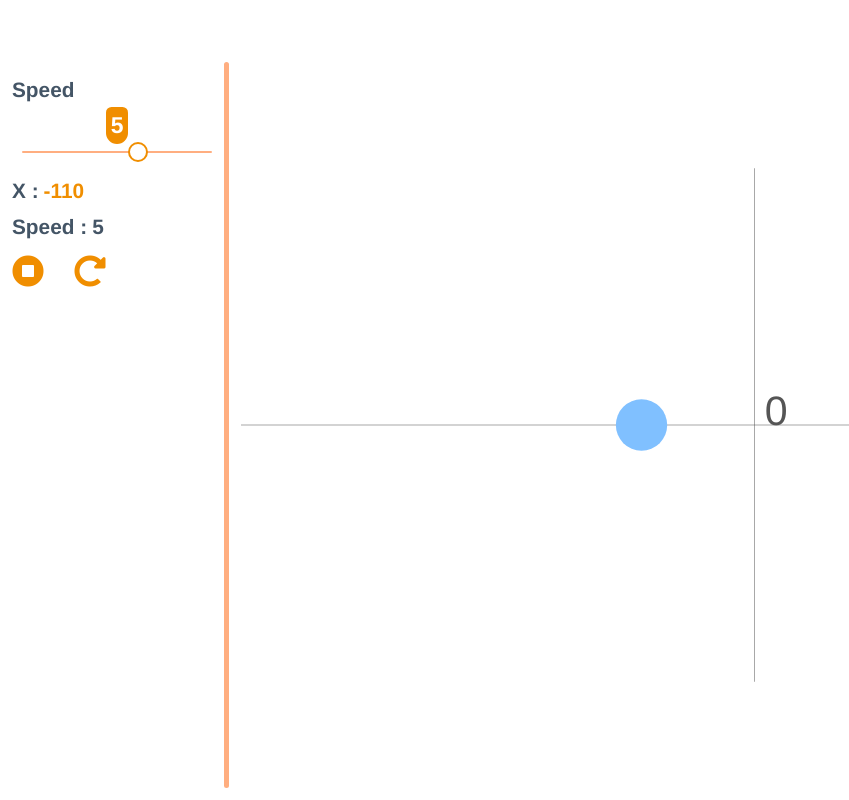
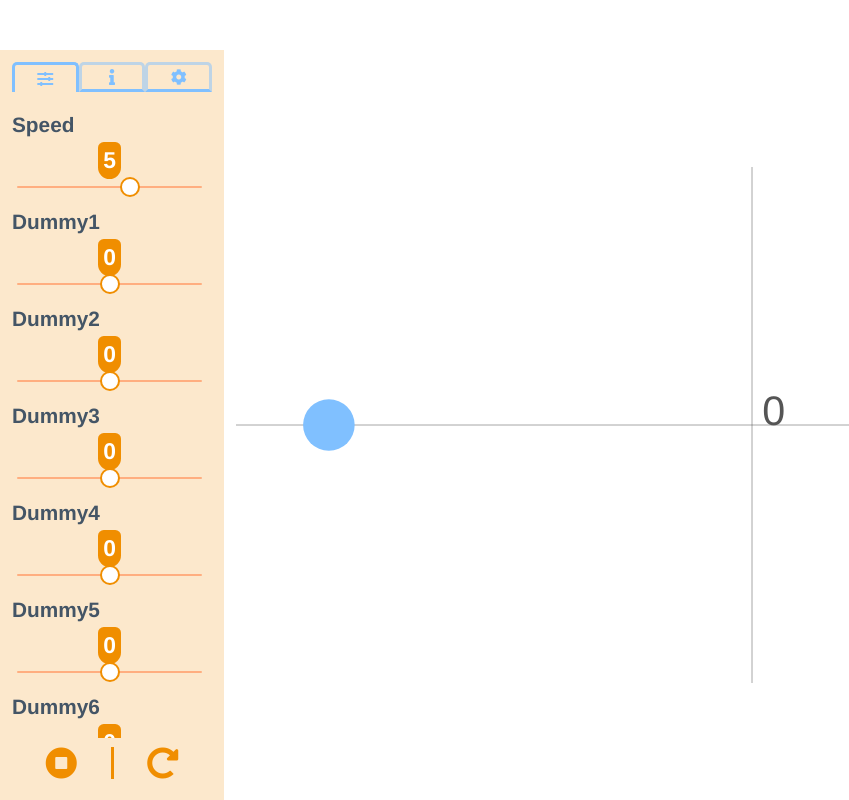
Before and after one commit to Saknowman/math_visual_site, a Vue app in the folder math_view_dev/: page /view in a window 1280 px wide. Shown: the whole page, without its empty margins (0-849 px from the left). Built offline with nearby package versions, Linux system fonts and the light colour scheme.

Commit message:
Be better visual controller.

```diff
--- a/math_view_dev/src/App.vue
+++ b/math_view_dev/src/App.vue
@@ -20,6 +20,7 @@
 
         .main {
             flex: 1;
+            max-height: calc(100vh - #{$header-height});
         }
     }
 </style>
--- a/math_view_dev/src/assets/css/variables/layout.scss
+++ b/math_view_dev/src/assets/css/variables/layout.scss
@@ -1,2 +1,5 @@
 $header-height: 50px;
 $menu-width: 200px;
+
+$tab-header-height: 30px;
+$scroll-bar-width: 7px;
--- a/math_view_dev/src/assets/css/variables/theme_colors.scss
+++ b/math_view_dev/src/assets/css/variables/theme_colors.scss
@@ -1,5 +1,5 @@
 $theme-color-background: #eee;
-$theme-color-background-secondary: #eee;
+$theme-color-background-secondary: #aaa;
 $theme-color-text: #234;
 $theme-color-text-secondary: #456;
 $theme-color-main-primary: #F08E00;
--- /dev/null
+++ b/math_view_dev/src/components/atoms/area/ScrollArea.vue
@@ -0,0 +1,32 @@
+<template>
+    <div class="scroll-area">
+        <slot></slot>
+    </div>
+</template>
+
+<script>
+    export default {
+        name: "ScrollArea"
+    }
+</script>
+
+<style lang="scss" scoped>
+    .scroll-area {
+        overflow-y: scroll;
+        overflow-x: hidden;
+    }
+
+    .scroll-area::-webkit-scrollbar {
+        width: $scroll-bar-width;
+    }
+
+    .scroll-area::-webkit-scrollbar-thumb {
+        background: $theme-color-accent-primary;
+        border-radius: 10px;
+    }
+
+    .scroll-area::-webkit-scrollbar-track {
+        background: rgba($theme-color-accent-primary, 0.3);
+        border-radius: 10px;
+    }
+</style>
--- a/math_view_dev/src/components/molecules/forms/RangeInputWithLabel.vue
+++ b/math_view_dev/src/components/molecules/forms/RangeInputWithLabel.vue
@@ -54,7 +54,7 @@
         font-size: 1.3em;
 
         .base-input-range {
-            padding: $space-medium;
+            padding: $space-medium 0;
             font-size: 1.0em;
         }
     }
--- /dev/null
+++ b/math_view_dev/src/components/molecules/layout/TabLayout.vue
@@ -0,0 +1,91 @@
+<template>
+    <div class="tab-layout">
+        <div class="tab-headers">
+            <div
+                    :class="{
+                        'tab-header': true,
+                        'selected': active_tab === header
+                    }"
+                    v-for="(header, index) in headers"
+                    :key="header"
+                    @click="active_tab = header"
+                    :style="{width: 100 / headers.length + '%'}"
+            >
+                <slot :name="'header_' + index"></slot>
+            </div>
+        </div>
+        <scroll-area class="tab-contents">
+            <div
+                    class="tab-content"
+                    v-for="(header, index) in headers"
+                    :key="header + '_content'"
+            >
+                <slot
+                        v-if="active_tab === header"
+                        :name="'content_' + index"
+                ></slot>
+            </div>
+        </scroll-area>
+    </div>
+</template>
+
+<script>
+    import ScrollArea from "../../atoms/area/ScrollArea";
+
+    export default {
+        name: "TabLayout",
+        components: {'scroll-area': ScrollArea},
+        props: {
+            headers: {
+                type: Array,
+                default() {
+                    return []
+                }
+            }
+        },
+        data() {
+            return {
+                active_tab: false
+            }
+        },
+        mounted() {
+            if (this.headers.length > 0) {
+                this.active_tab = this.headers[0];
+            }
+        }
+    }
+</script>
+
+<style lang="scss" scoped>
+    .tab-layout {
+        display: flex;
+        flex-direction: column;
+
+        .tab-headers {
+            height: $tab-header-height;
+            display: flex;
+            flex-direction: row;
+
+            .tab-header {
+                display: flex;
+                justify-content: center;
+                padding: 0 $space-small;
+                border: $space-small solid rgba($theme-color-accent-primary, 0.5);
+                border-bottom-color: rgba($theme-color-accent-primary, 1);
+                border-top-left-radius: 5px;
+                border-top-right-radius: 5px;
+            }
+
+            .tab-header.selected {
+                border-color: rgba($theme-color-accent-primary, 1);
+                border-bottom: none;
+            }
+        }
+
+        .tab-contents {
+            flex: 1;
+            margin-top: $space-medium;
+            padding-right: $space-medium;
+        }
+    }
+</style>
--- /dev/null
+++ b/math_view_dev/src/components/molecules/menu/BaseControllerMenu.vue
@@ -0,0 +1,99 @@
+<template>
+    <div class="controller-menu">
+        <tab-layout class="value-controller" :headers="['Controller', 'Viewer', 'Config']">
+            <template v-slot:header_0>
+                <i class="tab-icon fas fa-sliders-h"></i>
+            </template>
+            <template v-slot:content_0>
+                <slot name="config"></slot>
+            </template>
+
+            <template v-slot:header_1>
+                <i class="tab-icon fas fa-info"></i>
+            </template>
+            <template v-slot:content_1>
+                <slot name="current-value-viewer"></slot>
+            </template>
+
+            <template v-slot:header_2>
+                <i class="tab-icon fas fa-cog"></i>
+            </template>
+            <template v-slot:content_2>
+
+            </template>
+        </tab-layout>
+        <div class="motion-controller">
+            <i
+                    v-if="!is_running"
+                    class="control-button start-button fas fa-play-circle"
+                    @click="$emit('start')">
+            </i>
+            <i
+                    v-else
+                    class="control-button stop-button fas fa-stop-circle"
+                    @click="$emit('stop')">
+            </i>
+
+            <i
+                    class="control-button reset-button fas fa-redo-alt"
+                    @click="$emit('reset')">
+            </i>
+        </div>
+    </div>
+</template>
+
+<script>
+    import TabLayout from "../layout/TabLayout";
+
+    export default {
+        name: "BaseControllerMenu",
+        components: {
+            'tab-layout': TabLayout
+        },
+        props: {
+            is_running: {
+                type: Boolean,
+                required: true
+            }
+        }
+    }
+</script>
+
+<style lang="scss" scoped>
+    .controller-menu {
+        display: flex;
+        flex-direction: column;
+        height: 100%;
+
+        .value-controller {
+            flex: 1;
+            overflow: auto;
+
+            .tab-icon {
+                font-size: 1em;
+                color: $theme-color-accent-primary;
+                align-self: center;
+            }
+        }
+
+        .motion-controller {
+            display: flex;
+            justify-content: space-around;
+            height: 50px;
+
+            .control-button {
+                border-left: solid $space-small;
+                flex: 1;
+                text-align: center;
+                align-self: center;
+                font-size: 2em;
+                color: $theme-color-main-primary;
+            }
+
+            .control-button:first-child {
+                border-left: none;
+            }
+        }
+    }
+
+</style>
--- a/math_view_dev/src/components/molecules/menu/BaseMenu.vue
+++ /dev/null
@@ -1,52 +0,0 @@
-<template>
-    <div class="menu">
-        <slot name="config"></slot>
-        <slot name="current-value-viewer"></slot>
-        <div class="motion-controller">
-            <i
-                    v-if="!is_running"
-                    class="control-button start-button fas fa-play-circle"
-                    @click="$emit('start')">
-            </i>
-            <i
-                    v-else
-                    class="control-button stop-button fas fa-stop-circle"
-                    @click="$emit('stop')">
-            </i>
-
-            <i
-                    class="control-button reset-button fas fa-redo-alt"
-                    @click="$emit('reset')">
-            </i>
-        </div>
-    </div>
-</template>
-
-<script>
-    export default {
-        name: "BaseMenu",
-        props: {
-            is_running: {
-                type: Boolean,
-                required: true
-            }
-        }
-    }
-</script>
-
-<style lang="scss" scoped>
-    .motion-controller {
-        display: flex;
-
-        .control-button {
-            width: 50px;
-            margin-left: $space-x-large;
-            font-size: 2em;
-            color: $theme-color-main-primary;
-        }
-        .control-button:first-child {
-            margin-left: 0;
-        }
-    }
-
-</style>
--- a/math_view_dev/src/components/organisms/menus/MenuConstantVelocityLinearMotion.vue
+++ b/math_view_dev/src/components/organisms/menus/MenuConstantVelocityLinearMotion.vue
@@ -1,5 +1,5 @@
 <template>
-    <base-menu
+    <base-controller-menu
             class="menu"
             :is_running="is_running"
             @start="start"
@@ -16,7 +16,7 @@
                     :values_list="current_values_list"
                     :config_list="current_values_config_list"></current-value-viewer-list-section>
         </template>
-    </base-menu>
+    </base-controller-menu>
 </template>
 
 <script>
@@ -24,12 +24,12 @@
     import logic from "../../../logics/main_categories/constant_velocity_linear_motion"
     import RangeInputListSection from "../../molecules/forms/RangeInputListSection";
     import CurrentValueViewerListSection from "../../molecules/viewer/CurrentValueViewerListSection";
-    import BaseMenu from "../../molecules/menu/BaseMenu";
+    import BaseControllerMenu from "../../molecules/menu/BaseControllerMenu";
 
     export default {
         name: "MenuConstantVelocityLinearMotion",
         components: {
-            'base-menu': BaseMenu,
+            'base-controller-menu': BaseControllerMenu,
             'range-input-list-section': RangeInputListSection,
             'current-value-viewer-list-section': CurrentValueViewerListSection,
         },
@@ -43,7 +43,13 @@
                     Object.assign(this.$store.state.main_categories.constant_velocity_linear_motion.config.speed, {
                         value: this.$store.state.main_categories.constant_velocity_linear_motion.speed,
                         change: this.change_speed
-                    })
+                    }),
+                    {label: 'Dummy1', change: () => {}},
+                    {label: 'Dummy2', change: () => {}},
+                    {label: 'Dummy3', change: () => {}},
+                    {label: 'Dummy4', change: () => {}},
+                    {label: 'Dummy5', change: () => {}},
+                    {label: 'Dummy6', change: () => {}},
                 ],
                 current_values_list: [],
                 current_values_config_list: [
--- a/math_view_dev/src/components/templates/LogicRunnerTemplate.vue
+++ b/math_view_dev/src/components/templates/LogicRunnerTemplate.vue
@@ -3,7 +3,6 @@
         <div class="cell-item menu-container">
             <slot class="menu" name="menu"></slot>
         </div>
-        <div class="menu-border"></div>
         <div class="cell-item viewer-container">
             <slot class="viewer" name="viewer"></slot>
         </div>
@@ -30,6 +29,7 @@
 
         .menu-container {
             width: $menu-width;
+            background: rgba($theme-color-main-primary, 0.2);
         }
 
         .menu-border {
```
